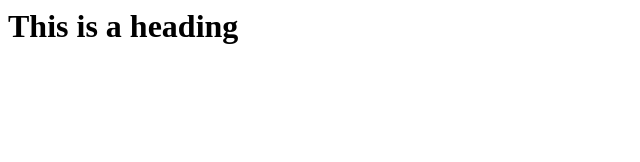
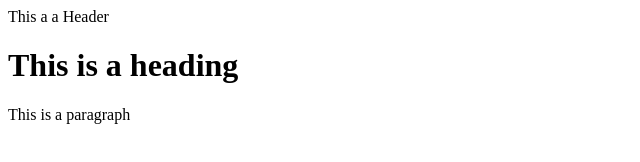
Before and after one commit to SaifThaha/testprojectrepository, a plain HTML site: page index.html in a window 1280 px wide. Shown: the whole page, without its empty margins (0-640 px from the left). Drawn offline with Linux system fonts and the light colour scheme.

Commit message:
modified index.html with few tags

```diff
--- a/index.html
+++ b/index.html
@@ -2,8 +2,11 @@
 <title>
 	This is a sample Website
 </title>
-
+<head>
+	This a a Header
+</head>
 <body>
 	<h1>This is a heading</h1>
+	<p>This is a paragraph</p>
 </body>
 </html>
```
